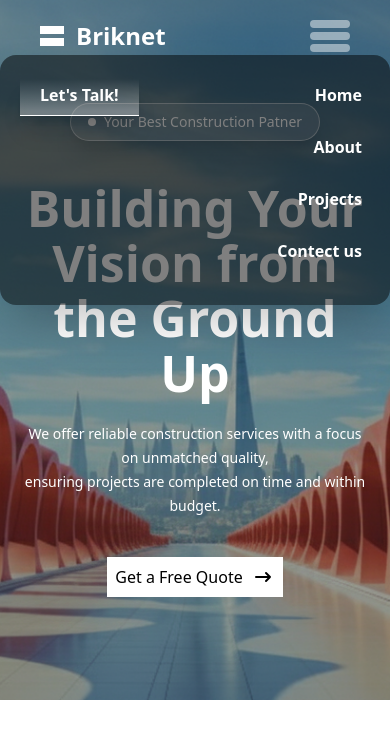
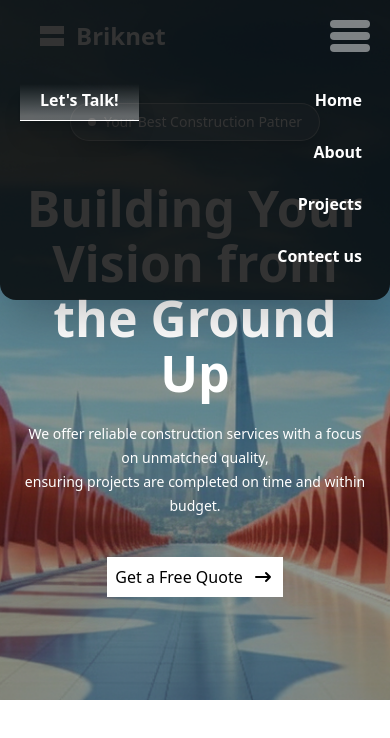
Before and after one commit to ItzRahul-ai/briknet-project, a plain HTML site: page index.html in a window 390 px wide. Both pictures are taken after a click on the element 330 px from the left and 36 px from the top of the page. Drawn offline with nearby package versions, Linux system fonts and the light colour scheme.

Commit message:
some changes on nav bar

```diff
--- a/index.html
+++ b/index.html
@@ -50,11 +50,11 @@
 
          <!-- mobile menu -->
          <div id="mobile-menu"
-            class="hidden absolute right-0 top-[55px] bg-[rgb(0,0,0,0.5)] text-white flex w-full rounded-2xl justify-between px-5 py-5 gap-5 overflow-hidden transition-all duration-500 shadow-2xl">
+            class="hidden absolute right-0 top-0 bg-[rgb(0,0,0,0.8)] text-white flex w-full rounded-bl-2xl  rounded-br-2xl justify-between px-5 pb-5 pt-20 gap-5 overflow-hidden transition-all duration-500 shadow-2xl -z-1">
 
 
             <!-- button -->
-            <div class="">
+            <div class="block">
                <button type="submit"
                   class="bg-gradient-to-t shadow-xl from-[#fff5] from-10% to-90% to-transparent px-5 py-2 border-b border-white">Let's
                   Talk!</button>
@@ -77,7 +77,7 @@
          </div>
 
          <!-- hambarger icon -->
-         <div class="flex lg:hidden flex-col gap-1 justify-center items-center" id="btn">
+         <div class="flex absolute right-5 lg:hidden flex-col gap-1 justify-center items-center z-5" id="btn">
             <!-- bar 1 -->
             <div class="rounded-full px-5 py-1 bg-[#fff7]"></div>
             <!-- bar 2 -->
--- a/script.js
+++ b/script.js
@@ -9,7 +9,7 @@ document.getElementById("btn").addEventListener("click", () => {
 
     menu.style.height = "0px";
 
-    let fullHeight = "250px";
+    let fullHeight = "300px";
 
     requestAnimationFrame(() => {
       menu.style.height = fullHeight;
@@ -21,6 +21,6 @@ document.getElementById("btn").addEventListener("click", () => {
 
     setTimeout(() => {
       menu.classList.add("hidden");
-    }, 250);
+    }, 200);
   }
 });
```
